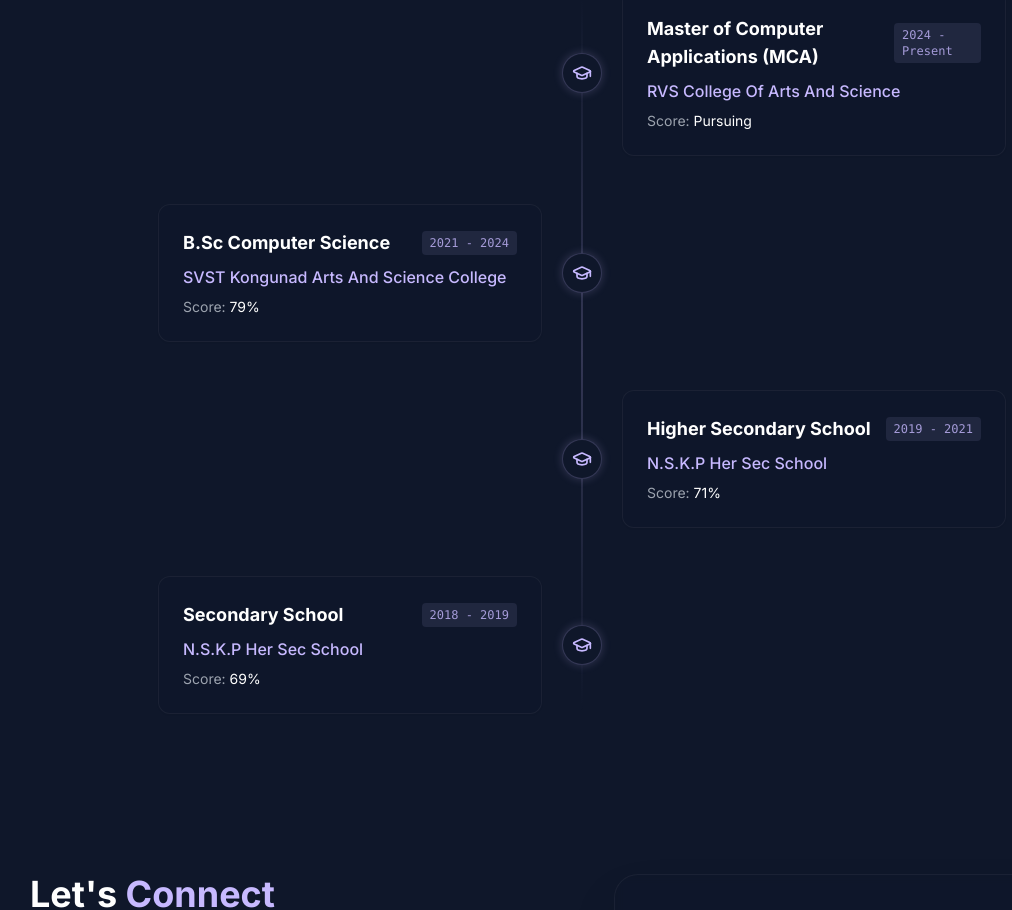
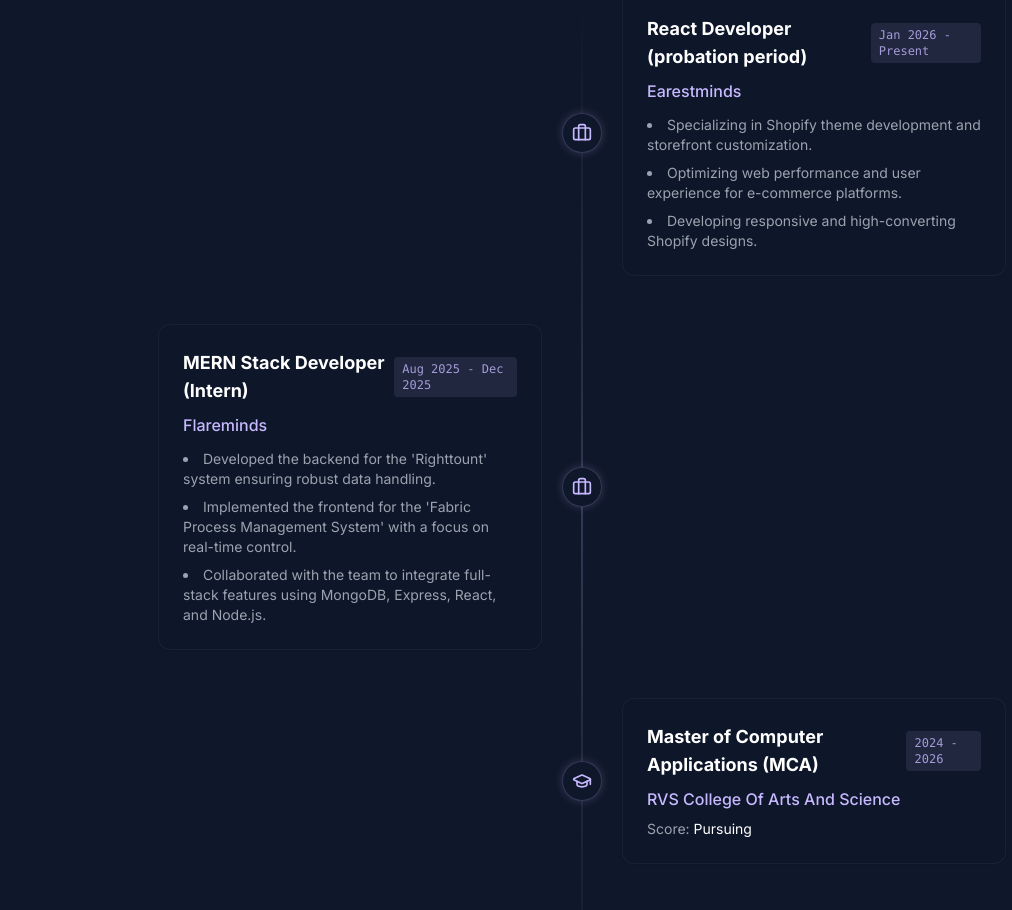
Before and after one commit to 2009Dhinesh/portfolio, a React (Vite) app: page / in a window 1280 px wide. Shown: the part 5014-5924 px from the top of the page, without its empty margins (58-1070 px from the left). Built offline with nearby package versions, Linux system fonts and the light colour scheme.

Commit message:
Update internship history with Earestminds and Flareminds

```diff
--- a/src/components/Experience.jsx
+++ b/src/components/Experience.jsx
@@ -1,21 +1,70 @@
 import { motion } from "framer-motion";
-import { education } from "../constants";
-import { GraduationCap } from "lucide-react";
+import { education, experiences } from "../constants";
+import { GraduationCap, Briefcase } from "lucide-react";
+
 export default function Experience() {
-  return <section id="experience" className="py-20 relative"><div className="max-w-4xl mx-auto px-6"><h2 className="text-4xl md:text-5xl font-bold mb-16 text-center">
-          Experience & <span className="text-lavender">Education</span></h2><div className="space-y-12 relative before:absolute before:inset-0 before:ml-5 before:-translate-x-px md:before:mx-auto md:before:translate-x-0 before:h-full before:w-0.5 before:bg-gradient-to-b before:from-transparent before:via-lavender/20 before:to-transparent">{education.map((item, index) => <motion.div
-    key={index}
-    initial={{ opacity: 0, y: 50 }}
-    whileInView={{ opacity: 1, y: 0 }}
-    viewport={{ once: true }}
-    transition={{ duration: 0.5, delay: index * 0.2 }}
-    className="relative flex items-center justify-between md:justify-normal md:odd:flex-row-reverse group is-active"
-  >{
-    /* Icon */
-  }<div className="flex items-center justify-center w-10 h-10 rounded-full border border-lavender/20 bg-navy shadow-[0_0_10px_rgba(199,185,255,0.2)] shrink-0 md:order-1 md:group-odd:-translate-x-1/2 md:group-even:translate-x-1/2 z-10"><GraduationCap size={20} className="text-lavender" /></div>{
-    /* Content Card */
-  }<div className="w-[calc(100%-4rem)] md:w-[calc(50%-2.5rem)] bg-navy/50 p-6 rounded-xl border border-white/5 shadow-sm hover:border-lavender/30 transition-colors"><div className="flex items-center justify-between mb-2"><h3 className="font-bold text-white text-lg">{item.degree}</h3><span className="text-xs font-mono text-lavender/80 bg-lavender/10 px-2 py-1 rounded">{item.year}</span></div><div className="text-lavender font-medium mb-2">{item.school}</div><p className="text-gray-400 text-sm">
-                    Score: <span className="text-white">{item.score}</span></p></div></motion.div>)}{
-    /* Add more experience items if available in the future */
-  }</div></div></section>;
+  return (
+    <section id="experience" className="py-20 relative">
+      <div className="max-w-4xl mx-auto px-6">
+        <h2 className="text-4xl md:text-5xl font-bold mb-16 text-center">
+          Experience & <span className="text-lavender">Education</span>
+        </h2>
+        <div className="space-y-12 relative before:absolute before:inset-0 before:ml-5 before:-translate-x-px md:before:mx-auto md:before:translate-x-0 before:h-full before:w-0.5 before:bg-gradient-to-b before:from-transparent before:via-lavender/20 before:to-transparent">
+          {/* Work Experience */}
+          {experiences.map((item, index) => (
+            <motion.div
+              key={`exp-${index}`}
+              initial={{ opacity: 0, y: 50 }}
+              whileInView={{ opacity: 1, y: 0 }}
+              viewport={{ once: true }}
+              transition={{ duration: 0.5, delay: index * 0.2 }}
+              className="relative flex items-center justify-between md:justify-normal md:odd:flex-row-reverse group is-active"
+            >
+              <div className="flex items-center justify-center w-10 h-10 rounded-full border border-lavender/20 bg-navy shadow-[0_0_10px_rgba(199,185,255,0.2)] shrink-0 md:order-1 md:group-odd:-translate-x-1/2 md:group-even:translate-x-1/2 z-10">
+                <Briefcase size={20} className="text-lavender" />
+              </div>
+              <div className="w-[calc(100%-4rem)] md:w-[calc(50%-2.5rem)] bg-navy/50 p-6 rounded-xl border border-white/5 shadow-sm hover:border-lavender/30 transition-colors">
+                <div className="flex items-center justify-between mb-2">
+                  <h3 className="font-bold text-white text-lg">{item.role}</h3>
+                  <span className="text-xs font-mono text-lavender/80 bg-lavender/10 px-2 py-1 rounded">{item.duration}</span>
+                </div>
+                <div className="text-lavender font-medium mb-3">{item.company}</div>
+                <ul className="text-gray-400 text-sm space-y-2 list-disc list-inside">
+                  {item.desc.map((bullet, i) => (
+                    <li key={i}>{bullet}</li>
+                  ))}
+                </ul>
+              </div>
+            </motion.div>
+          ))}
+
+          {/* Education */}
+          {education.map((item, index) => (
+            <motion.div
+              key={`edu-${index}`}
+              initial={{ opacity: 0, y: 50 }}
+              whileInView={{ opacity: 1, y: 0 }}
+              viewport={{ once: true }}
+              transition={{ duration: 0.5, delay: (index + experiences.length) * 0.2 }}
+              className="relative flex items-center justify-between md:justify-normal md:odd:flex-row-reverse group is-active"
+            >
+              <div className="flex items-center justify-center w-10 h-10 rounded-full border border-lavender/20 bg-navy shadow-[0_0_10px_rgba(199,185,255,0.2)] shrink-0 md:order-1 md:group-odd:-translate-x-1/2 md:group-even:translate-x-1/2 z-10">
+                <GraduationCap size={20} className="text-lavender" />
+              </div>
+              <div className="w-[calc(100%-4rem)] md:w-[calc(50%-2.5rem)] bg-navy/50 p-6 rounded-xl border border-white/5 shadow-sm hover:border-lavender/30 transition-colors">
+                <div className="flex items-center justify-between mb-2">
+                  <h3 className="font-bold text-white text-lg">{item.degree}</h3>
+                  <span className="text-xs font-mono text-lavender/80 bg-lavender/10 px-2 py-1 rounded">{item.year}</span>
+                </div>
+                <div className="text-lavender font-medium mb-2">{item.school}</div>
+                <p className="text-gray-400 text-sm">
+                  Score: <span className="text-white">{item.score}</span>
+                </p>
+              </div>
+            </motion.div>
+          ))}
+        </div>
+      </div>
+    </section>
+  );
 }
--- a/src/constants/index.js
+++ b/src/constants/index.js
@@ -121,7 +121,7 @@ export const education = [
   {
     degree: "Master of Computer Applications (MCA)",
     school: "RVS College Of Arts And Science",
-    year: "2024 - Present",
+    year: "2024 - 2026",
     score: "Pursuing"
   },
   {
@@ -129,17 +129,27 @@ export const education = [
     school: "SVST Kongunad Arts And Science College",
     year: "2021 - 2024",
     score: "79%"
+  }
+];
+export const experiences = [
+  {
+    company: "Earestminds",
+    role: "React Developer (probation period)",
+    duration: "Jan 2026 - Present",
+    desc: [
+      "Specializing in Shopify theme development and storefront customization.",
+      "Optimizing web performance and user experience for e-commerce platforms.",
+      "Developing responsive and high-converting Shopify designs."
+    ]
   },
   {
-    degree: "Higher Secondary School",
-    school: "N.S.K.P Her Sec School",
-    year: "2019 - 2021",
-    score: "71%"
-  },
-  {
-    degree: "Secondary School",
-    school: "N.S.K.P Her Sec School",
-    year: "2018 - 2019",
-    score: "69%"
+    company: "Flareminds",
+    role: "MERN Stack Developer (Intern)",
+    duration: "Aug 2025 - Dec 2025",
+    desc: [
+      "Developed the backend for the 'Righttount' system ensuring robust data handling.",
+      "Implemented the frontend for the 'Fabric Process Management System' with a focus on real-time control.",
+      "Collaborated with the team to integrate full-stack features using MongoDB, Express, React, and Node.js."
+    ]
   }
 ];
```
